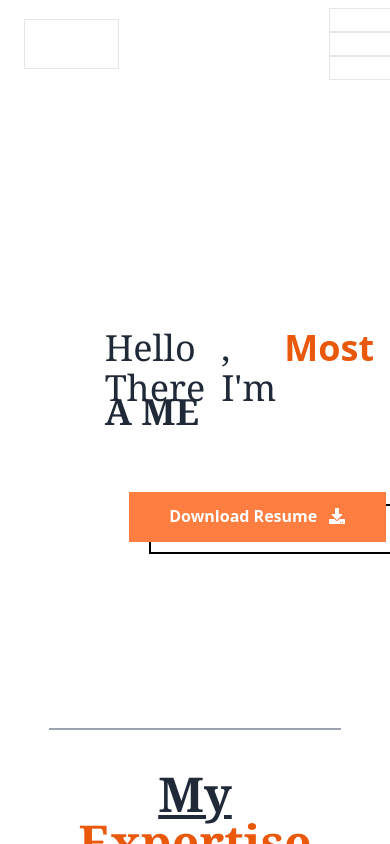
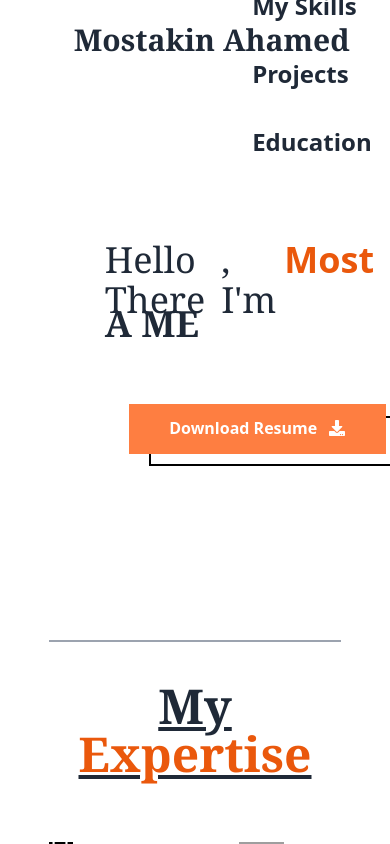
Before and after one commit to Mostakin-Ahamed/mostakin-portfolio, a React (Vite) app: page / in a window 390 px wide. Shown: the top 844 px of the page. Built offline with nearby package versions, Linux system fonts and the light colour scheme; grey boxes are pictures that could not be loaded.

Commit message:
navbar scrolling done

```diff
--- a/src/Components/Shared/Navbar.jsx
+++ /dev/null
@@ -1,38 +0,0 @@
-import { useEffect, useState } from "react";
-import Name from "./Name";
-import Menu from "./Menu";
-import Social from "./Social";
-
-
-const Navbar = () => {
-    const [isScrolled, setIsScrolled] = useState(false);
-    useEffect(() => {
-        const handleScroll = () => {
-            if (window.scrollY > 0) {
-                setIsScrolled(true);
-            } else {
-                setIsScrolled(false);
-            }
-        };
-
-        window.addEventListener("scroll", handleScroll);
-
-        return () => {
-            window.removeEventListener("scroll", handleScroll);
-        };
-    }, []);
-    return (
-        <div className={`flex justify-between items-center py-2  px-6 md:px-12 lg:px-28  ${isScrolled ? "text-black bg-black" : "text-white"}`}
-        style={{ backdropFilter: isScrolled ? "blur(10px)" : "none", boxShadow: isScrolled ? "0 2px 4px rgba(0,0,0,0.1)" : "none", color:isScrolled?"black":"" }}>
-
-            <Name />
-
-            <Social />
-
-            <Menu />
-
-        </div>
-    );
-};
-
-export default Navbar;
--- a/src/Layout/MainLayout.jsx
+++ b/src/Layout/MainLayout.jsx
@@ -1,14 +1,12 @@
 import { Outlet } from "react-router-dom";
-import Navbar from "../Components/Shared/Navbar";
+
 import Footer from "../Components/Shared/Footer";
 
 
 const MainLayout = () => {
     return (
         <>
-        <div className="lg:fixed top-0 left-0 w-full z-50">
-            <Navbar />
-        </div>
+
 
         <div className=' min-h-[calc(100vh-68px)]'>
             <Outlet />
--- a/src/Pages/Home.jsx
+++ b/src/Pages/Home.jsx
@@ -1,19 +1,51 @@
-
-import Education from "../Components/EducationCmp/Education";
-import Projects from "../Components/Projects";
 import Banner from "../Components/Shared/Banner";
 import Skill from "../Components/Skill";
+import Projects from "../Components/Projects";
+import Education from "../Components/EducationCmp/Education";
+
+const Home = () => {
+  const scrollToSection = (id) => {
+    const element = document.getElementById(id);
+    if (element) {
+      element.scrollIntoView({ behavior: 'smooth' });
+    }
+  };
+
+  return (
 
 
-const Home = () => {
-    return (
-        <div className="mt-20">
-            <Banner/>
-            <Skill/>
-            <Projects/>
-            <Education/>
+    <div>
+      {/* Navbar start */}
+      <div className="lg:fixed top-0 left-0 w-full z-50">
+        <div className=" w-9/12 h-20 mx-auto navbar bg-base-100">
+          <div className="flex-1">
+            <a href="/" className="btn btn-ghost text-3xl font-serif">Mostakin Ahamed</a>
+          </div>
+          <div className="">
+            <ul className="menu gap-5 menu-horizontal font-semibold font-sans text-2xl px-1">
+              <li><button onClick={() => scrollToSection('home')}>Resume</button></li>
+              <li><button onClick={() => scrollToSection('skills')}>My Skills</button></li>
+              <li><button onClick={() => scrollToSection('projects')}>Projects</button></li>
+              <li><button onClick={() => scrollToSection('education')}>Education</button></li>
+            </ul>
+          </div>
         </div>
-    );
+      </div>
+      {/* Navbar end */}
+      <div id="home">
+        <Banner />
+      </div>
+      <div id="skills">
+        <Skill />
+      </div>
+      <div id="projects">
+        <Projects />
+      </div>
+      <div id="education">
+        <Education />
+      </div>
+    </div>
+  );
 };
 
 export default Home;
```
